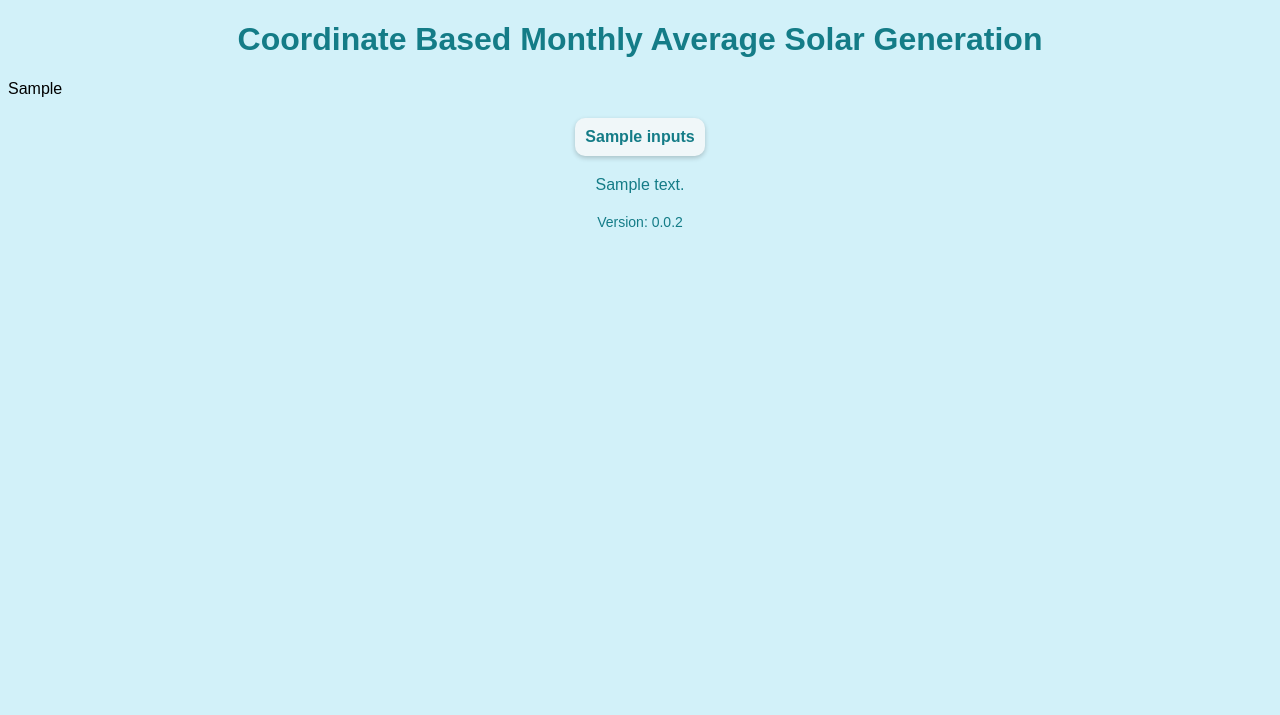
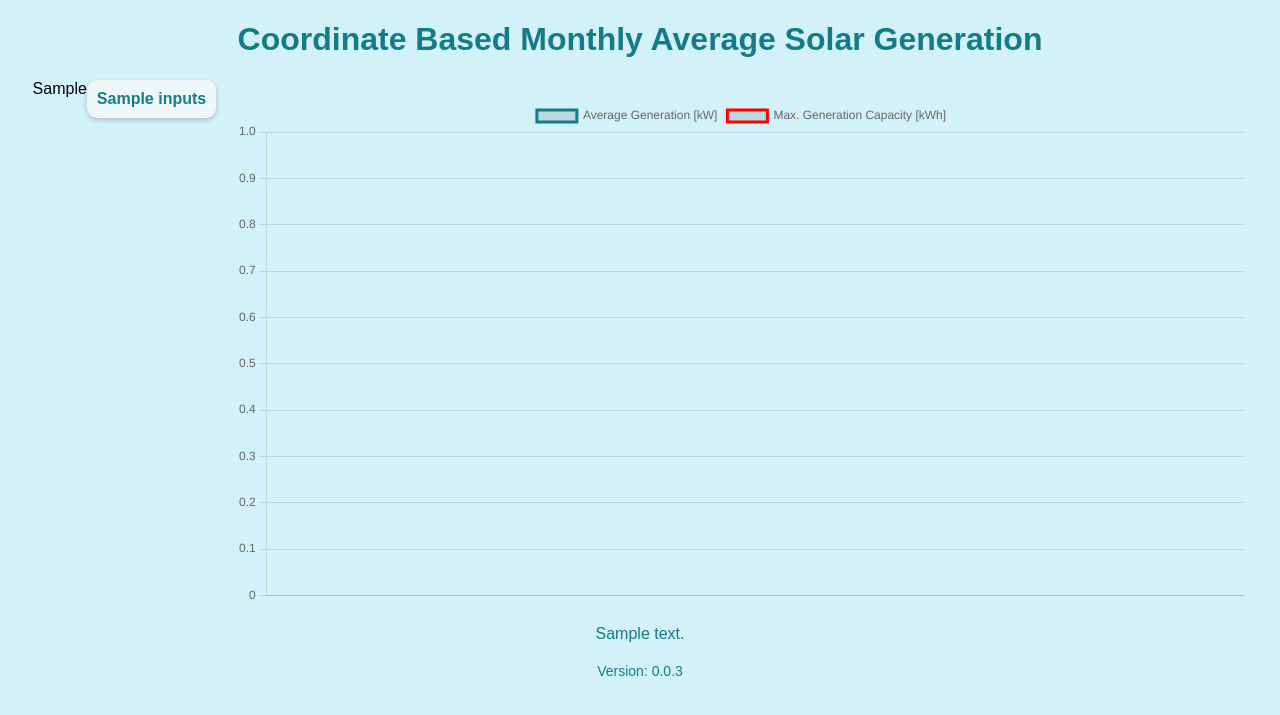
Before and after one commit to semanursancar/foton-solar-generation-verification, a Flask app: template templates/result.html in a window 1280 px wide. Shown: the top 715 px of the page. Run offline with Flask 3, Linux system fonts and the light colour scheme; the template is opened without the code that fills it: most values are stand-ins (such as "Sample title", 1, 10 or a date in 2020); lists and menus that the app fills with data are empty.

Commit message:
v0.0.3 graph is added to result page

```diff
--- a/templates/index.html
+++ b/templates/index.html
@@ -78,7 +78,7 @@
         </form>
     </div>
     <div class="version">
-        Version: 0.0.2
+        Version: 0.0.3
     </div>
 </body>
 </html>
--- a/templates/result.html
+++ b/templates/result.html
@@ -13,14 +13,18 @@
             text-align: center;
         }
 
+        .container {
+            display: flex;
+            justify-content: center;
+            align-items: flex-start;
+        }
+
         table {
             background-color: #f0f7f9;
             padding: 20px;
             border-radius: 10px;
             box-shadow: 0 2px 5px rgba(0, 0, 0, 0.2);
-            margin-top: 20px;
-            margin-left: auto;
-            margin-right: auto;
+            margin-right: 20px;
             border-collapse: collapse; /* Tek çizgi çerçeve */
         }
 
@@ -43,6 +47,12 @@
             margin-top: 20px;
             color: #147c87;
         }
+
+        .chart-container {
+            width: 80%;
+            margin-top: 20px;
+        }
+
         .version {
             text-align: center;
             margin-top: 20px;
@@ -53,6 +63,7 @@
 </head>
 <body>
     <h1>Coordinate Based Monthly Average Solar Generation</h1>
+    <div class="container">
         <table>
             <thead>
                 <tr>
@@ -64,9 +75,52 @@
             </tbody>
         </table>
 
+        <div class="chart-container">
+            <canvas id="line-chart"></canvas>
+        </div>
+    </div>
+
     <p>{{ user_note }}</p>
     <div class="version">
-        Version: 0.0.2
+        Version: 0.0.3
     </div>
+
+    <script src="https://cdn.jsdelivr.net/npm/chart.js"></script>
+    <script>
+        var data = {
+            labels: {{ month_labels|tojson }},
+            datasets: [
+                {
+                    label: 'Average Generation [kW]',
+                    data: {{ average_generation_data|tojson }},
+                    fill: false,
+                    borderColor: '#147c87',
+                    tension: 0.1
+                },
+                {
+                    label: 'Max. Generation Capacity [kWh]',
+                    data: {{ max_gen_cap|tojson }},
+                    fill: false,
+                    borderColor: '#ff0000',
+                    tension: 0.1
+                }
+            ]
+        };
+
+        var options = {
+            scales: {
+                y: {
+                    beginAtZero: true
+                }
+            }
+        };
+
+        var ctx = document.getElementById('line-chart').getContext('2d');
+        var lineChart = new Chart(ctx, {
+            type: 'line',
+            data: data,
+            options: options
+        });
+    </script>
 </body>
 </html>
```
Lines whose indentation alone changed are shown as unchanged.
